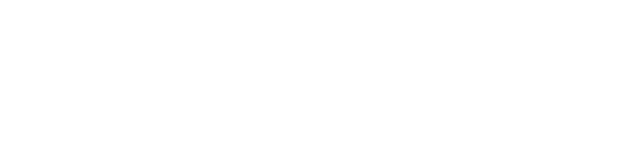
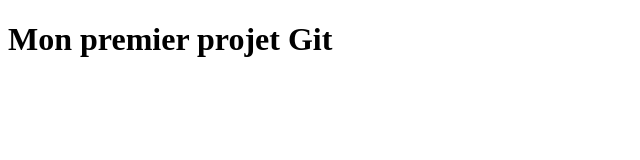
Before and after one commit to youkokun508-debug/test, a plain HTML site: page index.html in a window 1280 px wide. Shown: the whole page, without its empty margins (0-640 px from the left). Drawn offline with Linux system fonts and the light colour scheme.

Commit message:
exercices différence

```diff
--- a/index.html
+++ b/index.html
@@ -6,6 +6,6 @@
     <title>EMILE</title>
 </head>
 <body>
-
+    <h1>Mon premier projet Git</h1>
 </body>
 </html>
```
